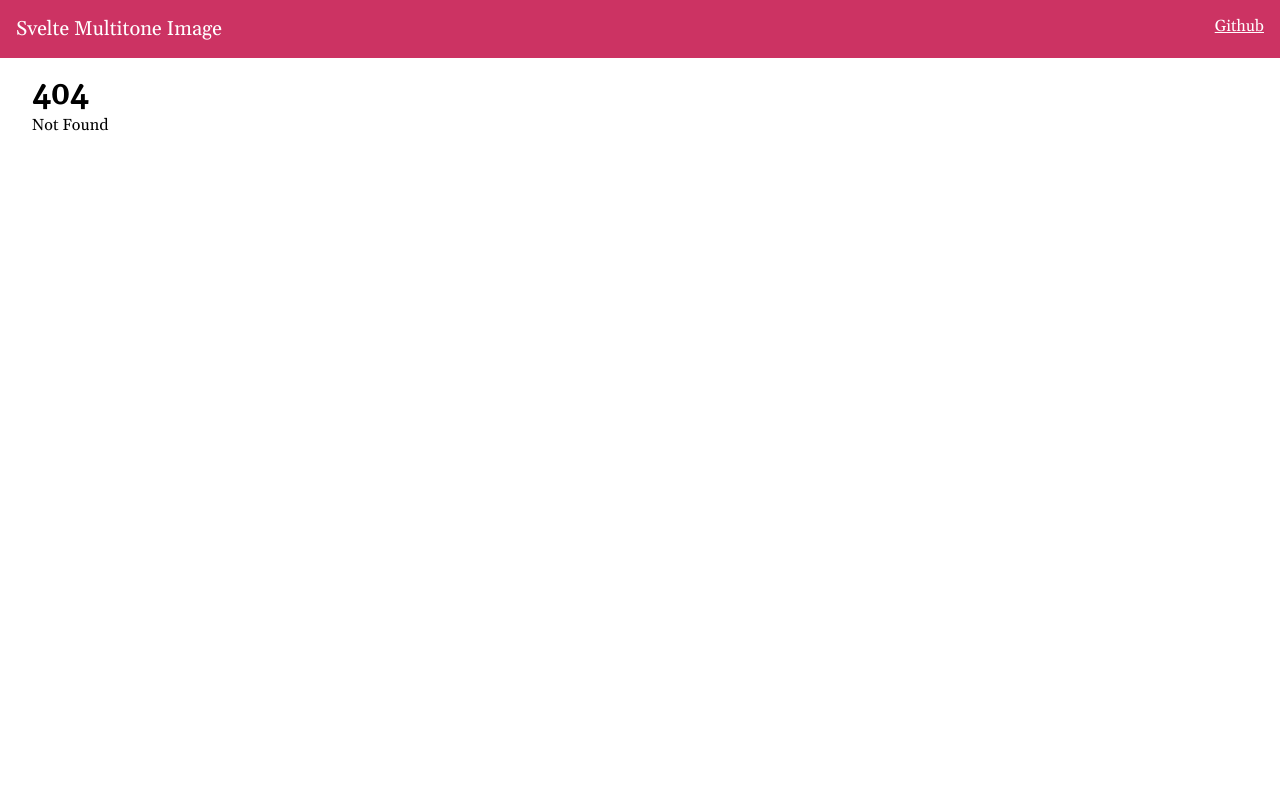
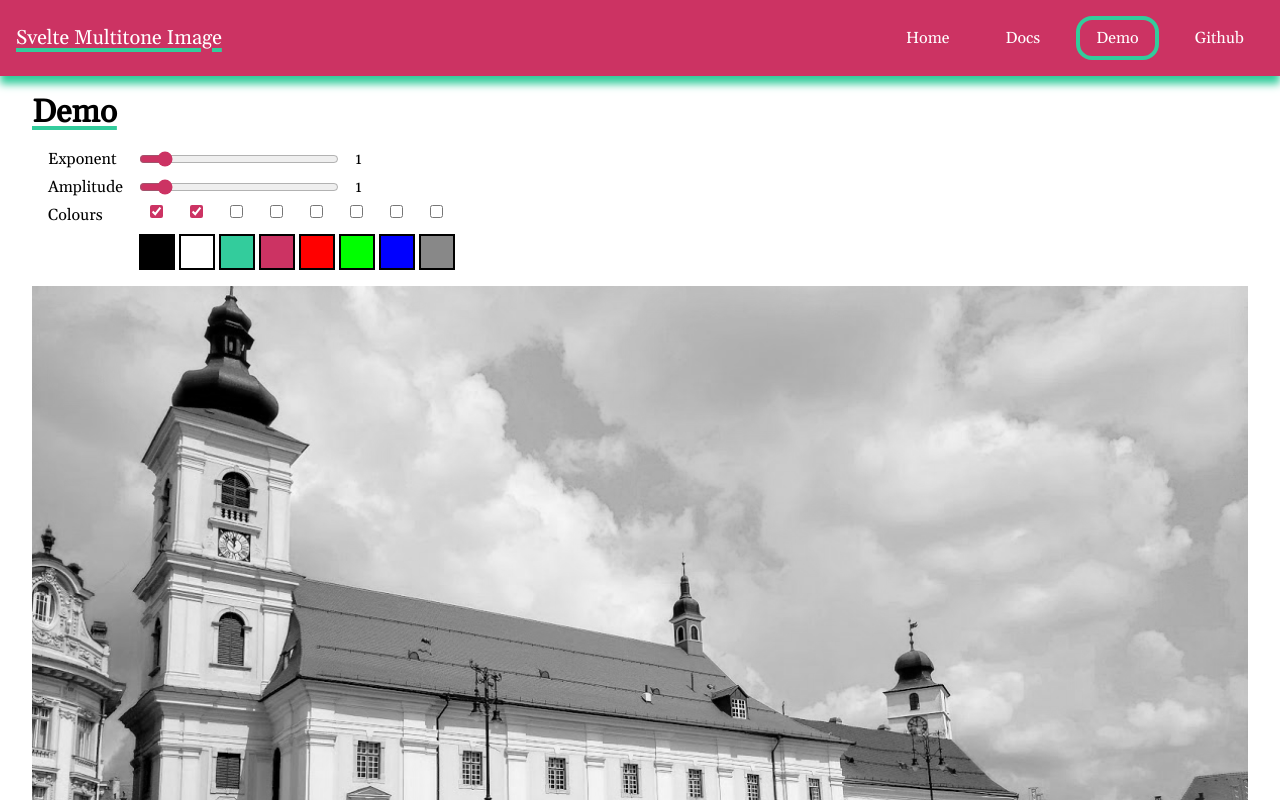
Before and after one commit to stephane-vanraes/svelte-multitoneimage, a SvelteKit app: page /demo in a window 1280 px wide. Before the commit this address had no page. Shown: the top 800 px of the page. Built offline with nearby package versions, Linux system fonts and the light colour scheme.

Commit message:
docs and demo

```diff
--- a/src/index.css
+++ b/src/index.css
@@ -1,5 +1,6 @@
 :root {
 	--primary: #cc3363;
+	--secondary: #33cc9c;
 }
 
 * {
@@ -11,9 +12,25 @@
 }
 
 body {
-	height: 100vh;
+	height: 100dvh;
+	overflow-y: scroll;
+
+	&::-webkit-scrollbar {
+		background-color: var(--primary);
+		width: 0.5rem;
+	}
+
+	&::-webkit-scrollbar-thumb {
+		background-color: var(--secondary);
+	}
 }
 
+h1 {
+	text-decoration: underline;
+	text-decoration-color: var(--secondary);
+	text-decoration-thickness: 4px;
+	text-underline-offset: 4px;
+}
 img {
 	display: block;
 	inline-size: 100%;
--- a/src/routes/+layout.svelte
+++ b/src/routes/+layout.svelte
@@ -1,12 +1,20 @@
 <script lang="ts">
+	import { page } from '$app/stores';
 	import '../index.css';
 
 	const { children } = $props();
 </script>
 
+{#snippet link(href, text)}
+	<a {href} aria-current={$page.route.id == href ? 'page' : undefined}>{text}</a>
+{/snippet}
+
 <header>
 	<h1>Svelte Multitone Image</h1>
-	<a href="https://github.com/stephane-vanraes/svelte-multitoneimage">Github</a>
+	{@render link('/', 'Home')}
+	{@render link('/docs', 'Docs')}
+	{@render link('/demo', 'Demo')}
+	<a href="https://github.com/stephane-vanraes/svelte-multitoneimage" target="_blank">Github</a>
 </header>
 
 <div>
@@ -15,10 +23,13 @@
 
 <style>
 	header {
+		align-items: center;
 		background-color: var(--primary);
+		box-shadow: 0px 8px 8px var(--secondary);
 		color: white;
 		display: flex;
 		flex-wrap: wrap;
+		gap: 1rem;
 		padding: 1rem;
 
 		> h1 {
@@ -26,6 +37,24 @@
 			font-size: 1.25rem;
 			font-weight: 500;
 		}
+
+		> a {
+			background-color: transparent;
+			border: 4px solid transparent;
+			border-radius: 1rem;
+			padding: 0.5rem 1rem;
+			text-decoration: none;
+		}
+
+		> a:where(:active, :focus, :hover) {
+			background-color: var(--secondary);
+			border-color: var(--secondary);
+			color: black;
+		}
+
+		> a[aria-current~='page'] {
+			border-color: var(--secondary);
+		}
 	}
 
 	div {
--- /dev/null
+++ b/src/routes/demo/+page.svelte
@@ -0,0 +1,118 @@
+<script lang="ts">
+	import sample from '$lib/assets/image.jpg';
+	import MultitoneImage from '$lib/MultitoneImage.svelte';
+	let amplitude = $state(1);
+	let exponent = $state(1);
+
+	let colors = $state([
+		{
+			value: '#000',
+			selected: true
+		},
+		{
+			value: '#fff',
+			selected: true
+		},
+		{
+			value: '#33cc9c',
+			selected: false
+		},
+		{
+			value: '#cc3363',
+			selected: false
+		},
+		{
+			value: '#f00',
+			selected: false
+		},
+		{
+			value: '#0f0',
+			selected: false
+		},
+		{
+			value: '#00f',
+			selected: false
+		},
+		{
+			value: '#888',
+			selected: false
+		}
+	]);
+	let selected_colors = $derived(colors.filter((c) => c.selected).map((c) => c.value));
+</script>
+
+<h1>Demo</h1>
+<div class="controls">
+	<label>
+		<span>Exponent</span>
+		<input type="range" min="0" max="10" bind:value={exponent} step="0.1" />
+		<span>{exponent}</span>
+	</label>
+	<label>
+		<span>Amplitude</span>
+		<input type="range" min="0" max="10" bind:value={amplitude} step="0.1" />
+		<span>{amplitude}</span>
+	</label>
+	<div class="colours">
+		<span>Colours</span>
+		<div>
+			{#each colors as color}
+				<label class="colour" style="--clr: {color.value}">
+					<input type="checkbox" bind:checked={color.selected} />
+				</label>
+			{/each}
+		</div>
+	</div>
+</div>
+
+{#if selected_colors.length < 2}
+	<p>Select at least 2 colours</p>
+{:else}
+	<MultitoneImage alt="" src={sample} {exponent} colors={selected_colors} {amplitude} />
+{/if}
+
+<style>
+	.controls {
+		display: grid;
+		gap: 0.5rem 1rem;
+		grid-template-columns: max-content 200px max-content;
+		padding: 1rem;
+	}
+	label {
+		align-items: center;
+		display: grid;
+		gap: 1rem;
+		grid-column: 1 / -1;
+		grid-template-columns: subgrid;
+	}
+	input {
+		accent-color: var(--primary);
+	}
+	span {
+		font-weight: 500;
+	}
+	.colours {
+		display: grid;
+		gap: 1rem;
+		grid-column: 1 / -1;
+		grid-template-columns: subgrid;
+
+		> div {
+			display: flex;
+			gap: 0.25rem;
+
+			label {
+				display: flex;
+				flex-direction: column;
+
+				&:after {
+					background-color: var(--clr);
+					border: 2px solid black;
+					content: '';
+					height: 2rem;
+					width: 2rem;
+				}
+			}
+		}
+	}
+</style>
--- /dev/null
+++ b/src/routes/docs/+page.svelte
@@ -0,0 +1,70 @@
+<script>
+	import sample from '$lib/assets/image.jpg';
+	import MultitoneImage from '$lib/MultitoneImage.svelte';
+</script>
+
+<main>
+	<h1>Documentation</h1>
+	<p>The package is installed on NPM and can simply be installed from there.</p>
+	<pre>npm install svelte-multitoneimage</pre>
+	<p>To use import the component and use it as if it were a normal image.</p>
+	<pre>&lt;MultitoneImage alt="alt text" src="src path"></pre>
+	<p>There are three parameters (all reactive)</p>
+	<dl>
+		<dt>colors</dt>
+		<dd>Takes an array of colors in hex format, defaults to [#000, #fff].</dd>
+		<dt>amplitude</dt>
+		<dd>higher values make light areas lighter</dd>
+		<dt>exponent</dt>
+		<dd>higher values make dark areas darker</dd>
+	</dl>
+	<p>The following code</p>
+	<pre>&lt;MultitoneImage
+  alt="Sibiu"
+  src="/sibiu.jpg"
+  colors={['#123', '#def']}
+  amplitude={1}
+  exponent={1}
+></pre>
+	<p>Gives this result</p>
+	<div class="sample">
+		<MultitoneImage alt="Sibiu" src={sample} colors={['#123', '#def']} amplitude={1} exponent={1} />
+	</div>
+	<p>Check the <a href="/demo">Demo Page</a> for an interactive demo</p>
+</main>
+
+<style>
+	main {
+		display: grid;
+		gap: 1rem;
+		margin: 0 auto 2rem;
+		max-inline-size: 144ch;
+		padding: 0 0.5rem;
+	}
+
+	dl {
+		display: grid;
+		gap: 1rem;
+		grid-template-columns: max-content max-content;
+		margin-inline-start: 1rem;
+
+		> dt {
+			font-weight: 600;
+		}
+	}
+
+	div {
+		margin: auto;
+		max-inline-size: 500px;
+	}
+
+	a {
+		color: var(--primary);
+		font-weight: 500;
+
+		&:where(:active, :focus, :hover) {
+			background-color: var(--primary);
+			color: white;
+		}
+	}
+</style>
```
Also changed, not shown: src/routes/+page.svelte (+11 -8 lines).
